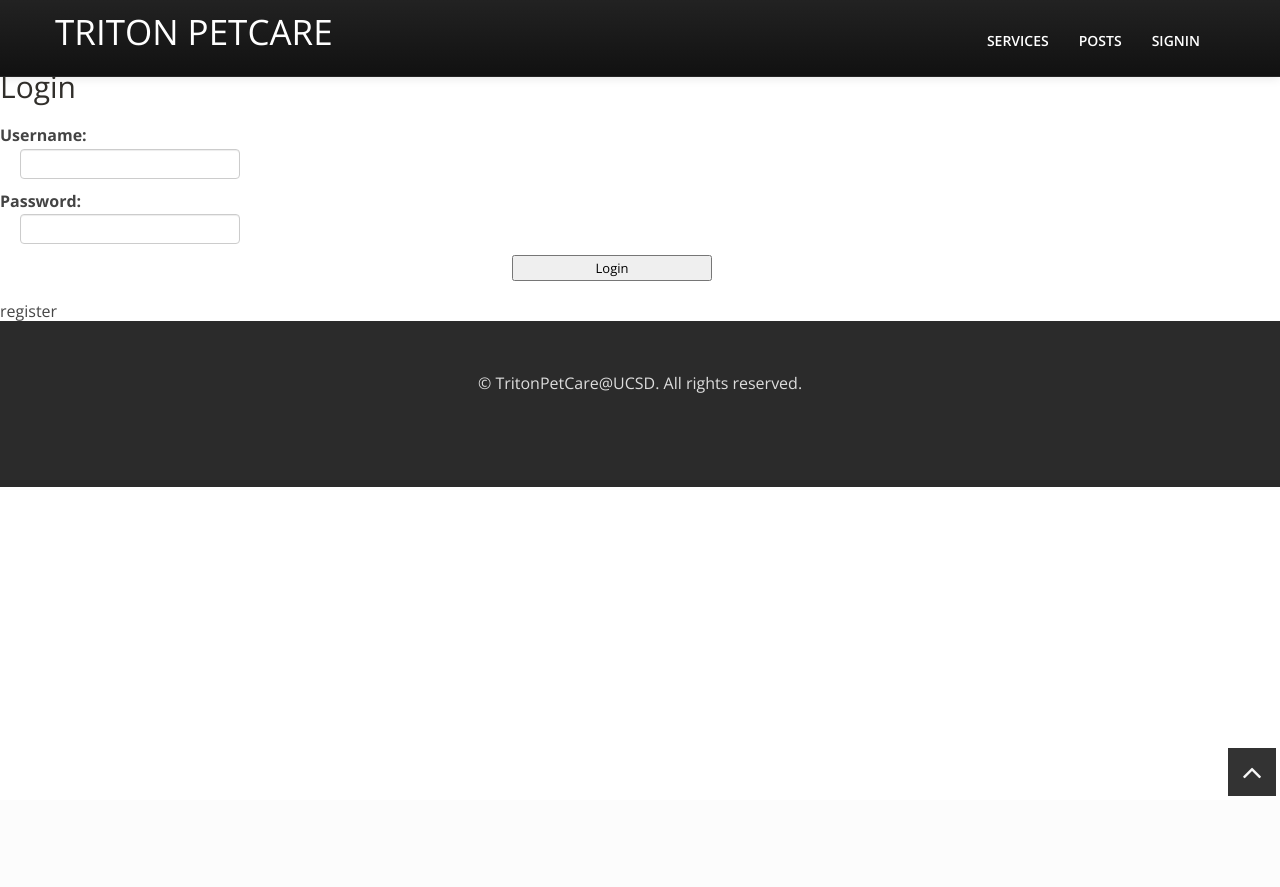
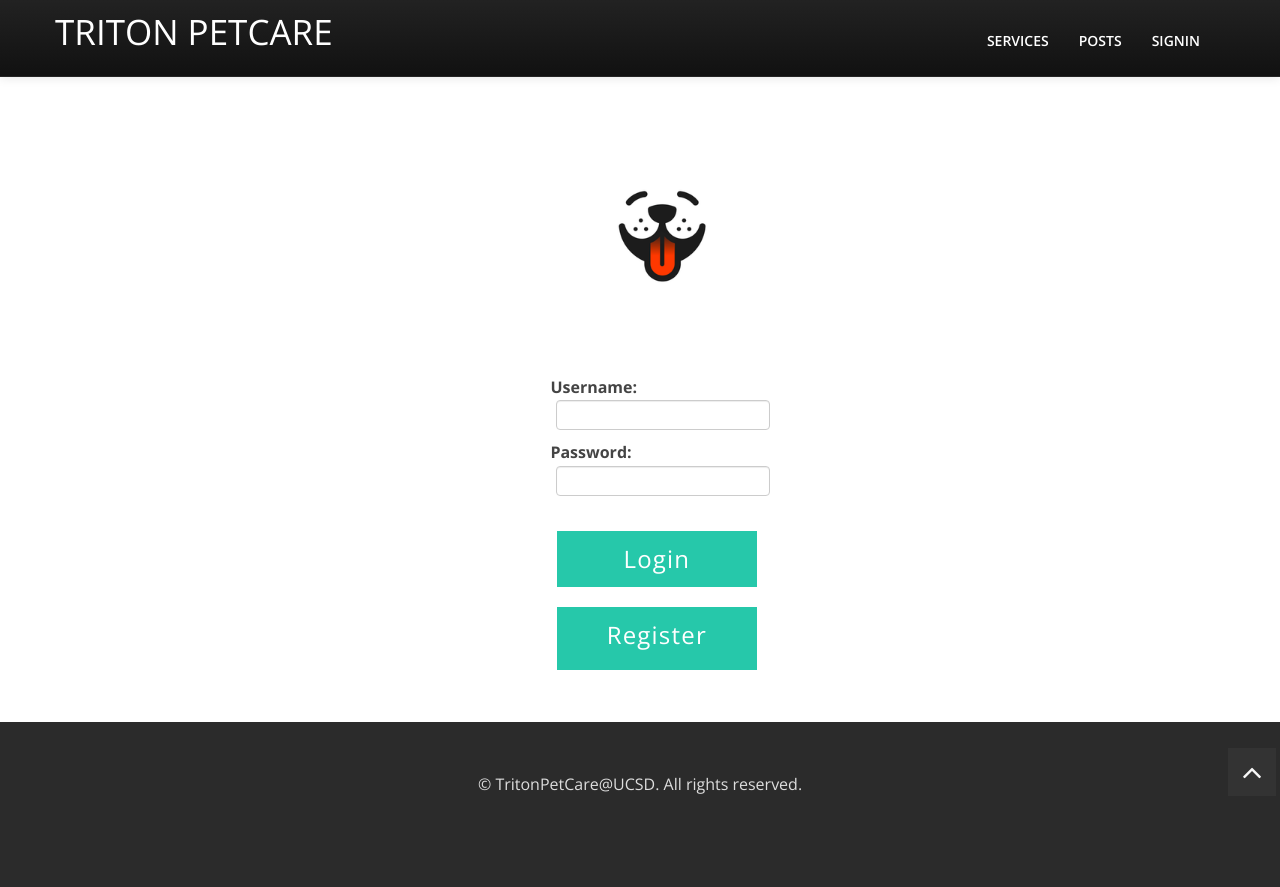
Before and after one commit to UCSD-CSE-210/tritonPetCare, a Flask app: page /login in a window 1280 px wide. Before the commit the page ends 796 px from the top, so only its background shows below. Run offline with Flask 2, Linux system fonts and the light colour scheme; some libraries are stand-ins or nearby versions.

Commit message:
center everything on login page

```diff
--- a/PetCare/templates/login.html
+++ b/PetCare/templates/login.html
@@ -1,15 +1,20 @@
 {% extends "layout.html" %}
 {% block body %}
-  <h2>Login</h2>
   {% if error %}<p class=error><strong>Error:</strong> {{ error }}{% endif %}
+
+  <div class="logo" style="width: 300px; margin-left: 40%; margin-top: 5%">
+    <img src="../static/Maxim/img/dog_head.png" alt="" />
+  </div>
+
   <form action="{{ url_for('PetCare.login') }}" method=post>
     <dl>
-      <dt>Username:
-      <dd><input type=text name=email>
-      <dt>Password:
-      <dd><input type=password name=password>
-      <dt><input type=submit value=Login style="width: 200px; margin-left: 40%">
+      <dt style="width: 200px; margin-left: 43%; margin-top: 2%">Username:
+      <dd><input type=text name=email style="width: 200px; margin-left: 42.5%">
+      <dt style="width: 200px; margin-left: 43%">Password:
+      <dd><input type=password name=password style="width: 200px; margin-left: 42.5%">
+      <dt><input class="btn btn-large btn-theme" type=submit value=Login style="width: 200px; margin-left: 43.5%; margin-top: 2%">
     </dl>
   </form>
-  <a href="{{ url_for('PetCare.register') }}">register</a>
+
+  <a class="btn btn-large btn-theme" style="width: 150px; height: 27px; margin-left: 43.5%; margin-bottom: 4%" href="{{ url_for('PetCare.register') }}">Register</a>
 {% endblock %}
```
